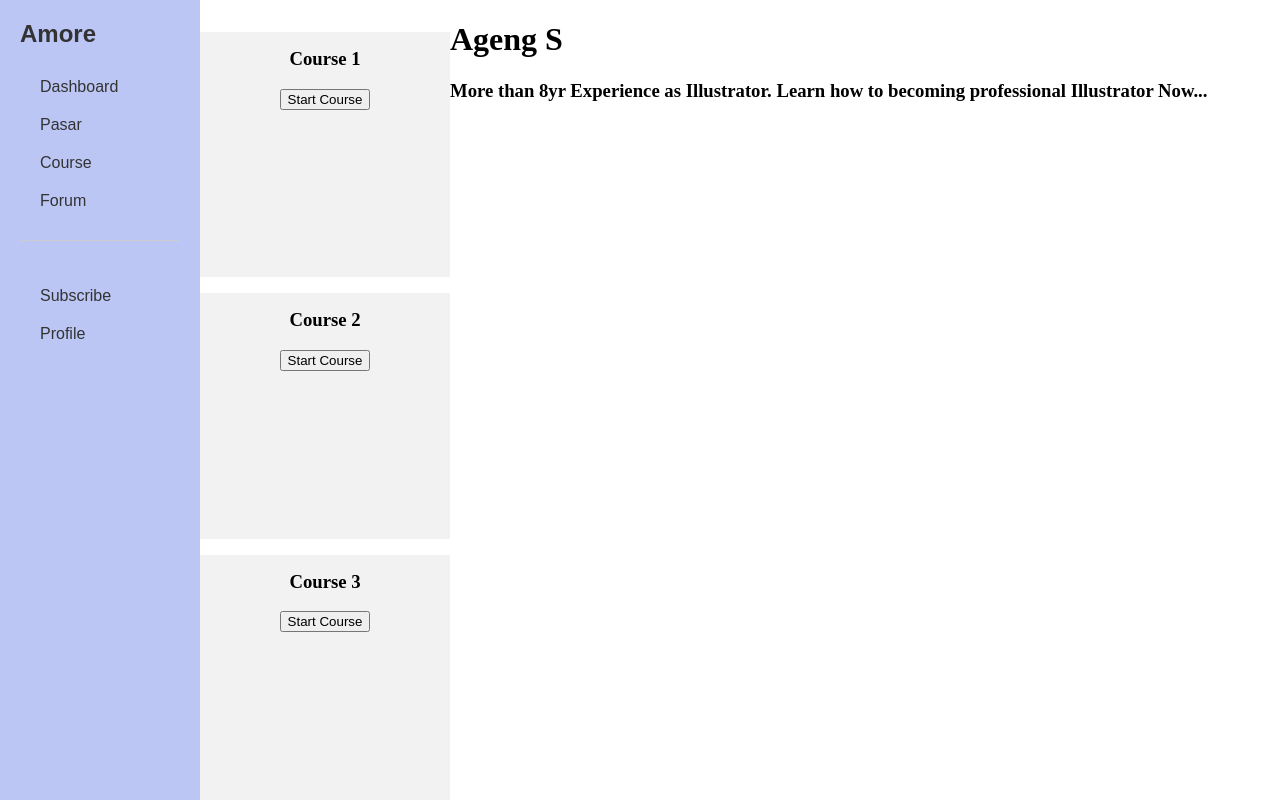
After one commit to miamore7/project-amore, a PHP site: page /coursemenu.php in a window 1280 px wide. The commit adds this page. Run offline with PHP 8.4, Linux system fonts and the light colour scheme.

Commit message:
coursemenu

```diff
--- a/course.php
+++ b/course.php
@@ -16,7 +16,7 @@ $videosData = array(
     <div class="course-item">
       <img src="<?php echo $video['image']; ?>" alt="<?php echo $video['title']; ?>">
       <h3><?php echo $video['title']; ?></h3>
-      <button>Start Course</button>
+      <a href="coursemenu.php"><button>Start Course</button></a>
       <a href="preview.php?video_id=<?php echo $key; ?>"><button>Preview</button></a>
     </div>
     <?php endforeach; ?>
--- /dev/null
+++ b/coursemenu.php
@@ -0,0 +1,23 @@
+<?php
+include('sidebar.php');
+?>
+ <link rel="stylesheet" href="css/coursemenu.css">
+ <div class="course-grid">
+    <div class="course-item">
+        <h3> Course 1 </h3>
+        <button>Start Course</button>
+    </div>
+    <div class="course-item">
+        <h3> Course 2 </h3>
+        <button>Start Course</button>
+    </div>
+    <div class="course-item">
+        <h3> Course 3 </h3>
+        <button>Start Course</button>
+    </div>
+</div>
+
+<div class="mentor-grid">
+    <img></img>
+    <h1> Ageng S </h1>
+    <h3> More than 8yr Experience as Illustrator. Learn how to becoming professional Illustrator Now... </h3>
--- /dev/null
+++ b/css/coursemenu.css
@@ -0,0 +1,48 @@
+.course-grid {
+    display: grid;
+    grid-template-columns: repeat(auto-fit, minmax(250px, 1fr));
+    grid-gap: 1rem;
+    margin-top: 2rem;
+  }
+
+  .course-item {
+    background-color: #f2f2f2;
+    padding: 1rem;
+    text-align: center;
+    transition: transform 0.3s ease-in-out;
+  }
+
+  .course-item:hover {
+    transform: translateY(-5px);
+    box-shadow: 0 5px 10px rgba(0, 0, 0, 0.1);
+  }
+
+  .course-item h3 {
+    margin-top: 0;
+  }
+
+  /* Style the mentor grid */
+  /* .mentor-grid {
+    display: grid;
+    grid-template-columns: repeat(2, 1fr);
+    grid-gap: 2rem;
+    align-items: center;
+    margin-top: 2rem;
+  }
+
+  .mentor-grid img {
+    width: 100%;
+    height: auto;
+    border-radius: 50%;
+    object-fit: cover;
+  }
+
+  .mentor-grid h1 {
+    margin-top: 0;
+    margin-bottom: 0.5rem;
+  }
+
+  .mentor-grid h3 {
+    margin-top: 50;
+    color: #666;
+  } */
```
